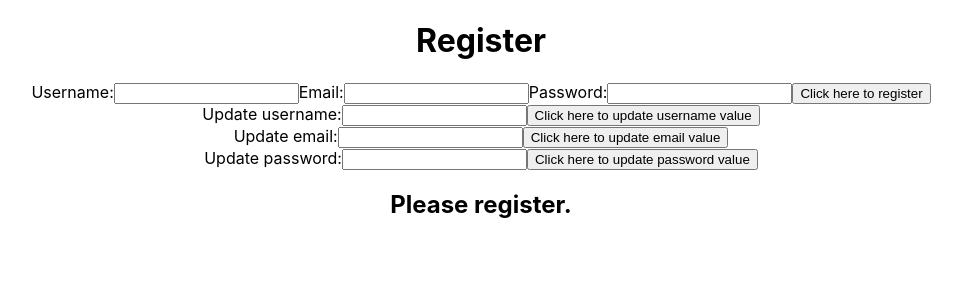
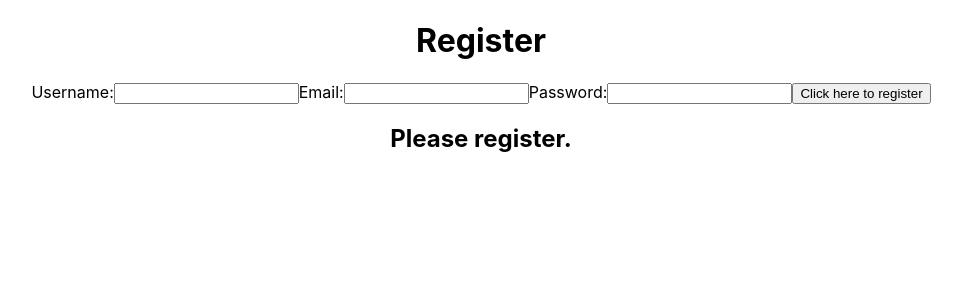
Before and after one commit to horsellcommon/CN_Instagram_Clone, a React (Create React App) app: page / in a window 1280 px wide. Shown: the top 300 px of the page, without its empty margins (159-1121 px from the left). Built offline with nearby package versions, Linux system fonts and the light colour scheme.

Commit message:
Called in App.js and passed props

```diff
--- a/src/App.js
+++ b/src/App.js
@@ -12,12 +12,12 @@ function App() {
     <div className="App">
       <h1>Register</h1>
       <Register setter={setUser} />
-      <UpdateUser />
 
       {user ? (
         <>
           <h2>Welcome, {user}!</h2>
           <ReadUsers />
+          <UpdateUser user={user} />
         </>
       ) : (
         <h2>Please register.</h2>
--- a/src/components/UpdateUser.js
+++ b/src/components/UpdateUser.js
@@ -2,6 +2,7 @@ import React from "react";
 import { useState } from "react";
 
 const UpdateUser = ({ user }) => {
+  console.log(user);
   const [username, setUsername] = useState();
   const [email, setEmail] = useState();
   const [password, setPassword] = useState();
```
